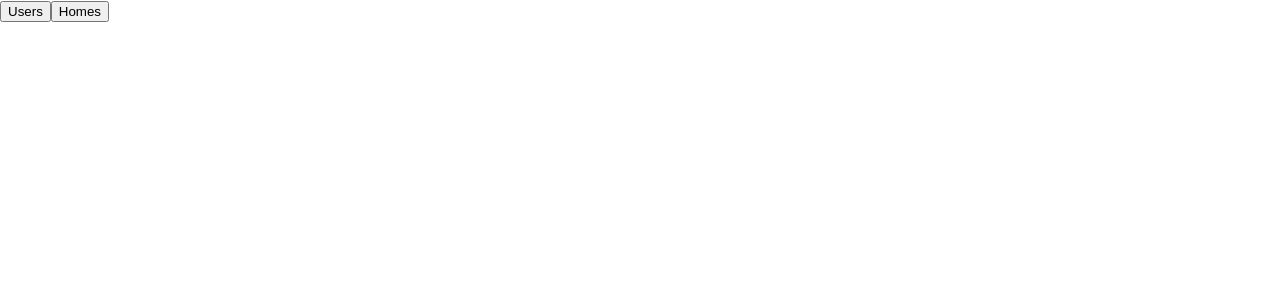
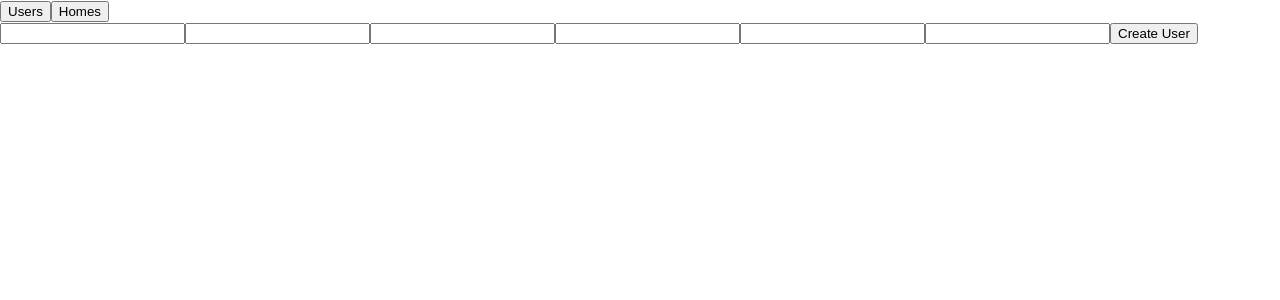
Before and after one commit to JorTorosyan/CRUD-app, a React (Create React App) app: page /users/create in a window 1280 px wide. Shown: the top 300 px of the page. Built offline with nearby package versions, Linux system fonts and the light colour scheme.

Commit message:
connected json-server, created user page with add user func

```diff
--- /dev/null
+++ b/db.json
@@ -0,0 +1,30 @@
+{
+  "users": [
+    {
+      "id": "1",
+      "firstName": "Zhora",
+      "lastName": "Torosyan",
+      "age": "27",
+      "email": "zhora@gmail.com",
+      "password": "zhora123456"
+    },
+    {
+      "id": "f1e64b3b-62b1-41cc-a448-bb490bfdc938",
+      "firstName": "User 1 Name",
+      "lastName": "User 1 Surname",
+      "age": "19",
+      "email": "user1@mail.com",
+      "password": "user777"
+    }
+  ],
+  "homes": [
+    {
+      "id": "1",
+      "title": "a",
+      "location": "a",
+      "land": "33",
+      "place": "a",
+      "bedrooms": "a"
+    }
+  ]
+}
--- a/package.json
+++ b/package.json
@@ -7,12 +7,15 @@
     "@testing-library/jest-dom": "^5.11.4",
     "@testing-library/react": "^11.1.0",
     "@testing-library/user-event": "^12.1.10",
+    "axios": "^0.23.0",
+    "json-server": "^0.16.3",
     "react": "^17.0.2",
     "react-dom": "^17.0.2",
     "react-redux": "^7.1.3",
     "react-router-config": "^5.1.1",
     "react-router-dom": "^5.3.0",
     "react-scripts": "4.0.3",
+    "uuidv4": "^6.2.12",
     "web-vitals": "^1.0.1"
   },
   "scripts": {
--- a/src/App.js
+++ b/src/App.js
@@ -5,7 +5,9 @@ import Routes from "./router/router";
 import {Switch} from "react-router-dom";
 import Sidebar from "./components/sidebar";
 
+
 function App() {
+
   return (
       <div className="app">
           <Sidebar />
--- /dev/null
+++ b/src/api/config.js
@@ -0,0 +1,5 @@
+import axios from 'axios'
+
+export default axios.create({
+    baseURL: "http://localhost:3000/"
+})
--- a/src/components/table/index.js
+++ b/src/components/table/index.js
@@ -1,10 +1,29 @@
 import React from 'react';
 
-const Table = () => {
+const Table = ({column1, column2, column3, column4, column5, data}) => {
     return (
         <div className="table">
             <table>
-
+                <thead>
+                    <tr>
+                        {column1 &&  <th>{column1}</th> }
+                        {column2 &&  <th>{column2}</th> }
+                        {column3 &&  <th>{column3}</th> }
+                        {column4 &&  <th>{column4}</th> }
+                        {column5 &&  <th>{column5}</th> }
+                    </tr>
+                </thead>
+                <tbody>
+                    {data.map(item =>
+                        <tr key={item.id}>
+                            <td>{item.firstName ? item.firstName : ''}</td>
+                            <td>{item.lastName ? item.lastName : ''}</td>
+                            <td>{item.age ? item.age : ''}</td>
+                            <td>{item.email ? item.email : ''}</td>
+                            <td>{item.password ? item.password : ''}</td>
+                        </tr>
+                    )}
+                </tbody>
             </table>
         </div>
     )
--- a/src/pages/homes/index.js
+++ b/src/pages/homes/index.js
@@ -1,9 +1,23 @@
-import React from 'react';
+import React, {useEffect} from 'react';
+import api from "../../api/config";
+import {useSelector} from "react-redux";
 
 const Homes = () => {
+    const allUsers = useSelector(state => state.global.users);
+    console.log(allUsers);
+    const getHomes = async () => {
+        const response = await api.get("/homes");
+        console.log("response",response);
+        return response.data;
+    }
+    useEffect(() => {
+
+        getHomes();
+
+    },[]);
     return (
         <div>
-            homes
+
         </div>
     );
 }
--- /dev/null
+++ b/src/pages/users/create.js
@@ -0,0 +1,96 @@
+import React, {useState} from 'react';
+// import {useDispatch} from "react-redux";
+// import {createUsersReducer} from "../../redux/global.slice";
+
+//Generated ID
+import {uuid} from "uuidv4";
+import api from '../../api/config'
+import {useHistory} from "react-router-dom";
+
+
+const CreateUsers = () => {
+    // const dispatch = useDispatch();
+    const history = useHistory();
+    const [state, setState] = useState({
+        firstName: '',
+        lastName: '',
+        email: '',
+        age: '',
+        password: '',
+        confirmPassword: '',
+    });
+    const handleChange = (evt) => {
+        const value = evt.target.value;
+        setState({
+            ...state,
+            [evt.target.name]: value,
+        });
+    };
+    const createUser = async () => {
+        const data = {
+            firstName: state.firstName,
+            lastName: state.lastName,
+            email: state.email,
+            age: state.age,
+            password: state.password,
+            confirmPassword: state.confirmPassword
+        }
+        const request = {
+             id : uuid(),
+                ...data
+        }
+        const response = await api.post('/users',request);
+
+
+        console.log('rrrrrrrrrrrrr',response);
+
+        if(response.data) {
+            history.push('/users');
+        }
+        // dispatch(createUsersReducer(data))
+    }
+
+    return (
+        <div>
+            <input
+                type="text"
+                name="firstName"
+                value={state.firstName}
+                onChange={handleChange}
+            />
+            <input
+                type="text"
+                name="lastName"
+                value={state.lastName}
+                onChange={handleChange}
+            />
+            <input
+                type="email"
+                name="email"
+                value={state.email}
+                onChange={handleChange}
+            />
+            <input
+                type="text"
+                name="age"
+                value={state.age}
+                onChange={handleChange}
+            />
+            <input
+                type="password"
+                name="password"
+                value={state.password}
+                onChange={handleChange}
+            />
+            <input
+                type="password"
+                name="confirmPassword"
+                value={state.confirmPassword}
+                onChange={handleChange}
+            />
+            <button onClick={ () => createUser() }>Create User</button>
+        </div>
+    );
+}
+
+export default CreateUsers;
--- a/src/pages/users/index.js
+++ b/src/pages/users/index.js
@@ -1,9 +1,38 @@
-import React from 'react';
+import React, {useEffect, useState} from 'react';
+import {useHistory} from "react-router-dom";
+import Table from "../../components/table";
+import api from "../../api/config";
+import {useDispatch} from "react-redux";
+import {allUsersReducer} from "../../redux/global.slice";
 
 const Users = () => {
+    const [users,setUsers] = useState([])
+    const history = useHistory();
+    const dispatch = useDispatch();
+
+    const getUser = async () => {
+        const response = await api.get("/users");
+        console.log("response",response);
+        setUsers(response.data);
+        dispatch(allUsersReducer(response.data));
+
+        return response.data;
+    }
+    useEffect(() => {
+
+        getUser();
+
+    },[]);
+    console.log(users);
+    const createUser = () => {
+        history.push('/users/create');
+    }
     return (
         <div className="users">
-            users
+            <div className="table">
+                <Table firstColumn='First Name' secondColumn='Last Name' thirdColumn='Age' fourthColumn='Email' fifthColumn='Password' data={users}/>
+            </div>
+            <button onClick={ () => createUser() }>create user</button>
         </div>
     );
 }
--- a/src/redux/global.slice.js
+++ b/src/redux/global.slice.js
@@ -3,15 +3,17 @@ import { createSlice } from "@reduxjs/toolkit";
 export const GlobalSlice = createSlice({
     name: "global",
     initialState: {
-
+        users: ''
     },
     reducers: {
-
+        allUsersReducer: (state, action) => {
+            state.users = action.payload;
+        },
     },
 });
 
 export const {
-
-} = GlobalSlice.reducer;
+    allUsersReducer
+} = GlobalSlice.actions;
 
 export default GlobalSlice.reducer;
--- a/src/router/router.js
+++ b/src/router/router.js
@@ -1,5 +1,6 @@
 import Users from "../pages/users";
 import Homes from "../pages/homes";
+import CreateUsers from "../pages/users/create";
 
 const Routes = [
     {
@@ -16,6 +17,10 @@ const Routes = [
         path: '/homes',
         component: Homes,
     },
+    {
+        path: '/users/create',
+        component: CreateUsers,
+    },
 ];
 
 export default Routes;
```
Also changed, not shown: 2 other files (tests, documents, lock files or other folders).
